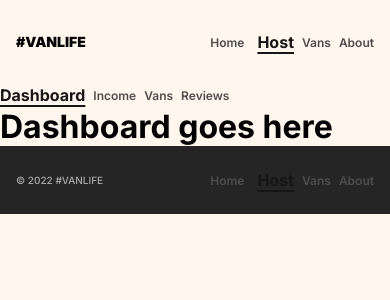
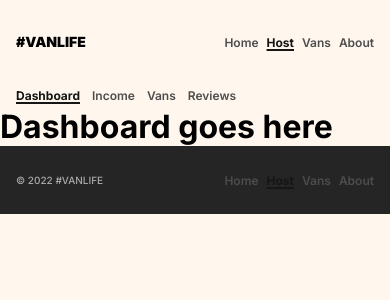
Before and after one commit to konstantine-sa/React_mini_VanLife, a React (Vite) app: page /host in a window 390 px wide. Shown: the top 300 px of the page. Built offline with nearby package versions, Linux system fonts and the light colour scheme; what miragejs would draw is missing.

Commit message:
nav items margins fixed

```diff
--- a/src/components/Nav/Nav.module.css
+++ b/src/components/Nav/Nav.module.css
@@ -39,4 +39,13 @@
   .navItem:not(:first-child) {
     margin-left: 8px;
   }
+
+  .active:not(:first-child) {
+    margin-left: 8px;
+  }
+
+  .active {
+    font-size: 12px;
+    text-underline-offset: 2px;
+  }
 }
--- a/src/components/Pages/Host/HostNav/HostNav.module.css
+++ b/src/components/Pages/Host/HostNav/HostNav.module.css
@@ -1,5 +1,6 @@
 .navBar {
   display: flex;
+  padding: 0 26px;
 }
 
 .navItem,
@@ -14,7 +15,7 @@
 
 .navItem:not(:first-child),
 .active:not(:first-child) {
-  margin-left: 13px;
+  margin-left: 28px;
 }
 
 .navItem:hover {
@@ -32,11 +33,24 @@
 
 /* =============================================MEDIA QUERY 450px */
 @media only screen and (max-width: 450px) {
+  .navBar {
+    padding: 0 16px;
+  }
+
   .navItem {
     font-size: 12px;
   }
 
   .navItem:not(:first-child) {
-    margin-left: 8px;
+    margin-left: 12px;
+  }
+
+  .active:not(:first-child) {
+    margin-left: 12px;
+  }
+
+  .active {
+    font-size: 12px;
+    text-underline-offset: 2px;
   }
 }
```
